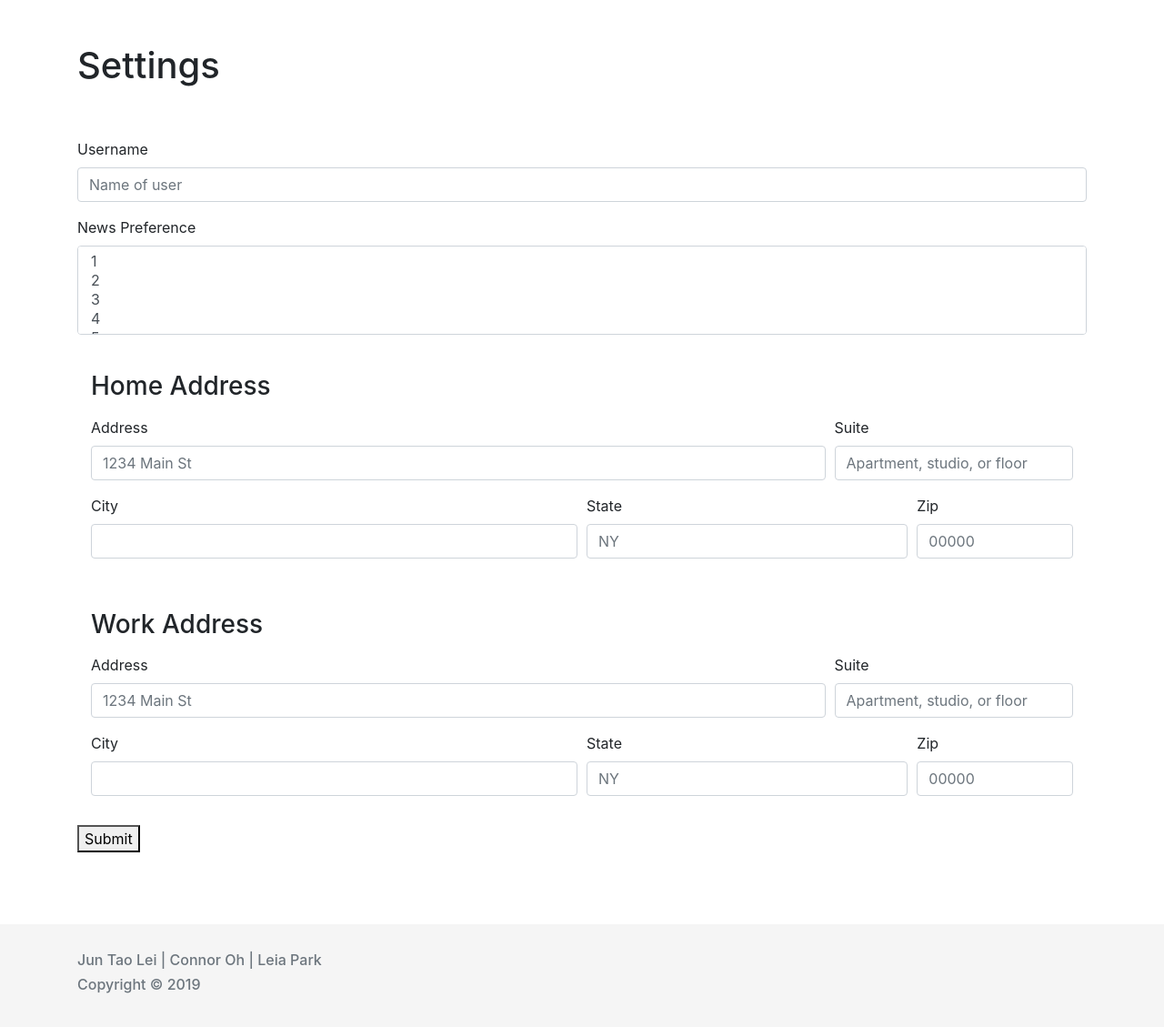
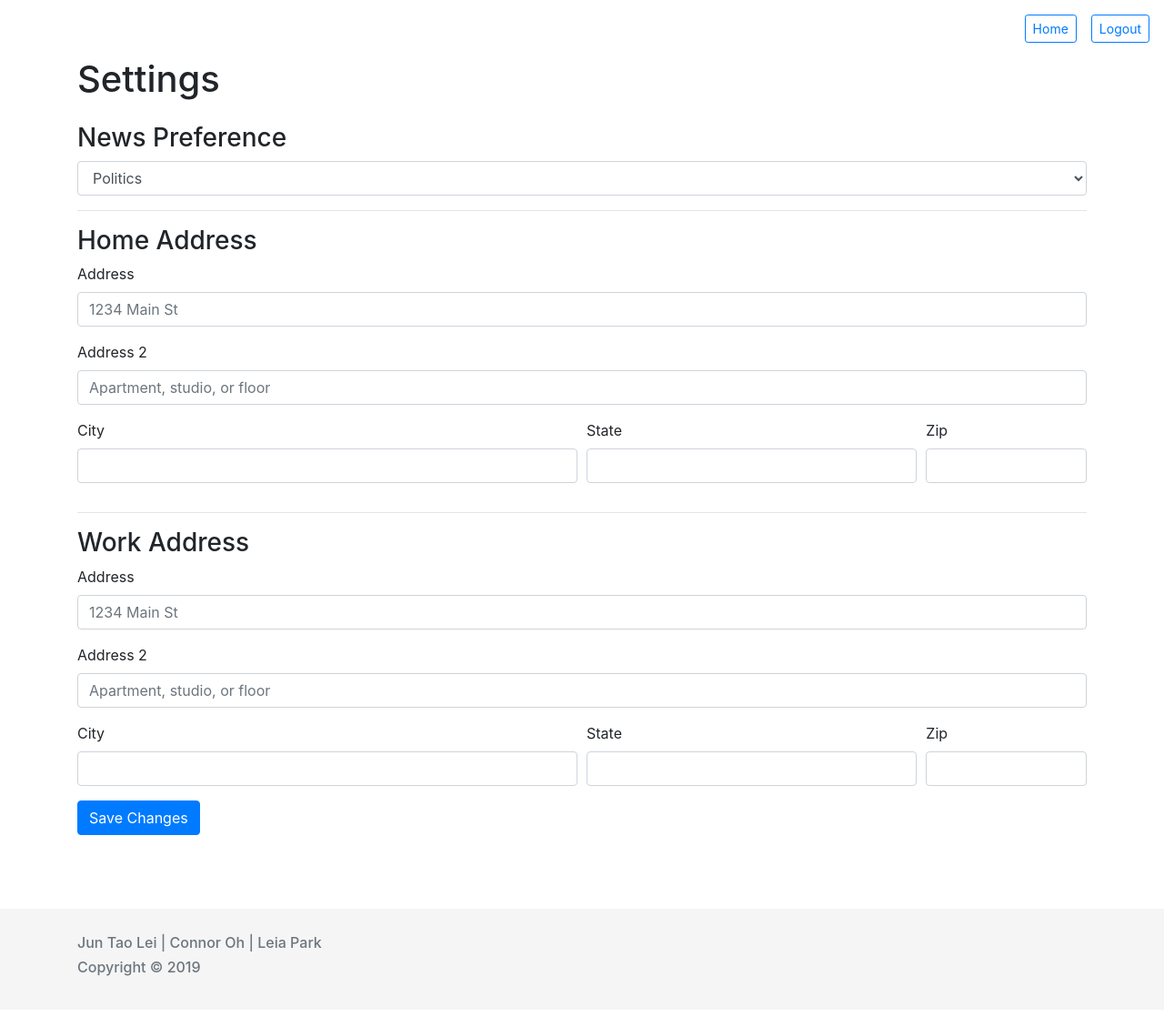
Before and after one commit to cohyunoh/Planner-Project, a Flask app: template flaskr/templates/settings.html in a window 1280 px wide. Shown: the whole page at 91% size. After the commit the page ends 1073 px from the top, so only its background shows below. Run offline with Flask 2, Linux system fonts and the light colour scheme; the template is opened without the code that fills it, so the values that code supplies are empty; some libraries are stand-ins or nearby versions.

Commit message:
restruct

```diff
--- a/creds_example.json
+++ /dev/null
@@ -1,4 +0,0 @@
-{
-  "google_client_id": "your_client_id",
-  "google_client_secret": "your_client_secret"
-}
--- a/doc/devlog.txt
+++ b/doc/devlog.txt
@@ -48,7 +48,7 @@ jun TaoL -- 2019-11-24 10:21
   Edited base.html, index.html, and home.html for testing
   Resolved templates mergin
 
-jun TaoL --2019-11-25 12:23
+jun TaoL -- 2019-11-25 12:23
   Started database functions
 
 leiaP -- 2019-11-26 20:43
--- a/flaskr/__init__.py
+++ b/flaskr/__init__.py
@@ -1,7 +1,8 @@
 """
     Initialize a Flask instance
 """
-from os import urandom, path
+from os import urandom
+from sqlite3 import connect
 from .utl import login_check, conn, close
 from .google_inert import GOOGLE, fetch_calendar_events, fetch_tasks
 from flask import Flask, render_template, session, redirect, url_for, g
@@ -10,19 +11,15 @@ APP = Flask(__name__)
 
 APP.secret_key = urandom(32)
 
-if not path.exists("flaskr/data/database.db"):
-    with open("flaskr/data/database.db", "w+") as f:
-        f.close()
-
 APP.config.from_mapping(DATABASE="flaskr/data/database.db")
 
+with open("flaskr/data/database.db", "w+") as f:
+    db = connect(APP.config["DATABASE"])
+    db.executescript(f.read())
+    db.close()
+    f.close()
+
 APP.register_blueprint(GOOGLE)
-
-with APP.app_context():
-    conn()
-    with APP.open_resource("schema.sql") as f:
-        g.db.executescript(f.read().decode("utf8"))
-    close()
 
 
 @APP.before_request
@@ -41,8 +38,6 @@ def index():
         Index routes the app to public views or protected
         views.
     """
-    if not path.exists("creds.json"):
-        return "No credentials found for this Flask app. Check out the readme for instructions."
     if "user" in session:
         return redirect(url_for("home"))
     return render_template("index.html", is_logged_in=False)
@@ -59,6 +54,12 @@ def home():
     return render_template("home.html", calendar=calendar_events, tasks=tasks)
 
 
+@APP.route("/settings")
+@login_check
+def settings():
+    return render_template("settings.html")
+
+
 @APP.route("/logout")
 @login_check
 def logout():
--- a/flaskr/google_inert/google_funcs.py
+++ b/flaskr/google_inert/google_funcs.py
@@ -7,7 +7,7 @@ from urllib.parse import urlencode
 from flask import session, redirect
 from urllib.request import Request, urlopen
 
-with open("flaskr/google_inert/google_api_params.json") as g:
+with open("flaskr/google_inert/parameters/google_api_params.json") as g:
     super_params = load(g)
     g.close()
 
--- a/flaskr/templates/home.html
+++ b/flaskr/templates/home.html
@@ -1,4 +1,5 @@
 {% extends "base.html" %}
+{% block title %}Home{% endblock %}
 {% block content %}
 <ul class="nav justify-content-end">
   <li class="nav-item">
--- a/flaskr/templates/settings.html
+++ b/flaskr/templates/settings.html
@@ -1,94 +1,79 @@
 {% extends "base.html" %}
+{% block title %}Settings{% endblock %}
 {% block content %}
-
+<ul class="nav justify-content-end">
+  <li class="nav-item">
+    <form action="/" method="GET">
+      <button class="btn btn-sm btn-outline-primary mt-3 mr-3" type="submit">Home</button>
+    </form>
+  </li>
+  <li class="nav-item">
+    <form action="/logout" method="GET">
+      <button class="btn btn-sm btn-outline-primary mt-3 mr-3" type="submit">Logout</button>
+    </form>
+  </li>
+</ul>
 <div class="container">
-	<div class="py-5">
+  <div class="py-3">
     <h1>Settings</h1>
   </div>
-</div>
-<div class="container">
   <form>
     <div class="form-group">
-			<label for="username">Username</label>
-	    <input type="text" class="form-control" id="username" placeholder="Name of user">
-		</div>
-		<div class="form-group">
-				<label for="news">News Preference</label>
-		    <select multiple class="form-control" id="news">
-		      <option>1</option>
-		      <option>2</option>
-		      <option>3</option>
-		      <option>4</option>
-		      <option>5</option>
+      <h3>News Preference</h3>
+      <select id="inputNews" class="form-control">
+        <option>Politics</option>
+        <option>World News</option>
       </select>
     </div>
-
-		<div class="py-3 container">
-	  		<div class="py-2">
+    <hr>
     <h3>Home Address</h3>
-	  		</div>
-
-			<div class="form-row">
-				<div class="form-group col-md-9">
+    <div class="form-group">
       <label for="inputAddress">Address</label>
       <input type="text" class="form-control" id="inputAddress" placeholder="1234 Main St">
     </div>
-			    <div class="form-group col-md-3">
-			      <label for="inputAddress2">Suite</label>
+    <div class="form-group">
+      <label for="inputAddress2">Address 2</label>
       <input type="text" class="form-control" id="inputAddress2" placeholder="Apartment, studio, or floor">
-		    	</div>
     </div>
     <div class="form-row">
       <div class="form-group col-md-6">
         <label for="inputCity">City</label>
-		        <input type="text" class="form-control" id="inputCity" placeholder"New York City">
+        <input type="text" class="form-control" id="inputCity">
       </div>
       <div class="form-group col-md-4">
         <label for="inputState">State</label>
-		        <input type="text" class="form-control" id="inputState" placeholder="NY">
+        <input type="text" class="form-control" id="inputState">
       </div>
       <div class="form-group col-md-2">
         <label for="inputZip">Zip</label>
-		        <input type="text" class="form-control" id="inputZip" placeholder="00000">
+        <input type="text" class="form-control" id="inputZip">
       </div>
     </div>
-	    </div>
-
-		<div class="py-3 container">
-	  		<div class="py-2">
+    <hr>
     <h3>Work Address</h3>
-	  		</div>
-
-			<div class="form-row">
-				<div class="form-group col-md-9">
+    <div class="form-group">
       <label for="inputAddress">Address</label>
       <input type="text" class="form-control" id="inputAddress" placeholder="1234 Main St">
     </div>
-			    <div class="form-group col-md-3">
-			      <label for="inputAddress2">Suite</label>
+    <div class="form-group">
+      <label for="inputAddress2">Address 2</label>
       <input type="text" class="form-control" id="inputAddress2" placeholder="Apartment, studio, or floor">
-		    	</div>
     </div>
     <div class="form-row">
       <div class="form-group col-md-6">
         <label for="inputCity">City</label>
-		        <input type="text" class="form-control" id="inputCity" placeholder"New York City">
+        <input type="text" class="form-control" id="inputCity">
       </div>
       <div class="form-group col-md-4">
         <label for="inputState">State</label>
-		        <input type="text" class="form-control" id="inputState" placeholder="NY">
+        <input type="text" class="form-control" id="inputState">
       </div>
       <div class="form-group col-md-2">
         <label for="inputZip">Zip</label>
-		        <input type="text" class="form-control" id="inputZip" placeholder="00000">
+        <input type="text" class="form-control" id="inputZip">
       </div>
     </div>
-	    </div>
-
-	    <div class="form-group">
-	    	<button type="submit" class-"btn btn-primary btn-lg">Submit</button>
-	    </div>
-
+    <button type="submit" class="btn btn-primary">Save Changes</button>
   </form>
 </div>
 
--- a/flaskr/utl/__init__.py
+++ b/flaskr/utl/__init__.py
@@ -1,3 +1,3 @@
-from .pdecorators import login_check
 from .db import conn, close, check_user, add_user
+from .pdecorators import login_check, credentials_check
 from .flask_oauth2.flask_oauth2.client import register, google
--- a/flaskr/utl/pdecorators/__init__.py
+++ b/flaskr/utl/pdecorators/__init__.py
@@ -1 +1 @@
-from .flask_decorators import login_check
+from .flask_decorators import login_check, credentials_check
```
Also changed, not shown: flaskr/google_inert/google_view.py (+14 -24 lines), flaskr/templates/index.html (+10 -0 lines), flaskr/utl/pdecorators/flask_decorators.py (+20 -1 lines), README.md, flaskr/google_inert/parameters/google_api_params.json (renamed from flaskr/google_inert/google_api_params.json). Lines whose indentation alone changed are shown as unchanged.
